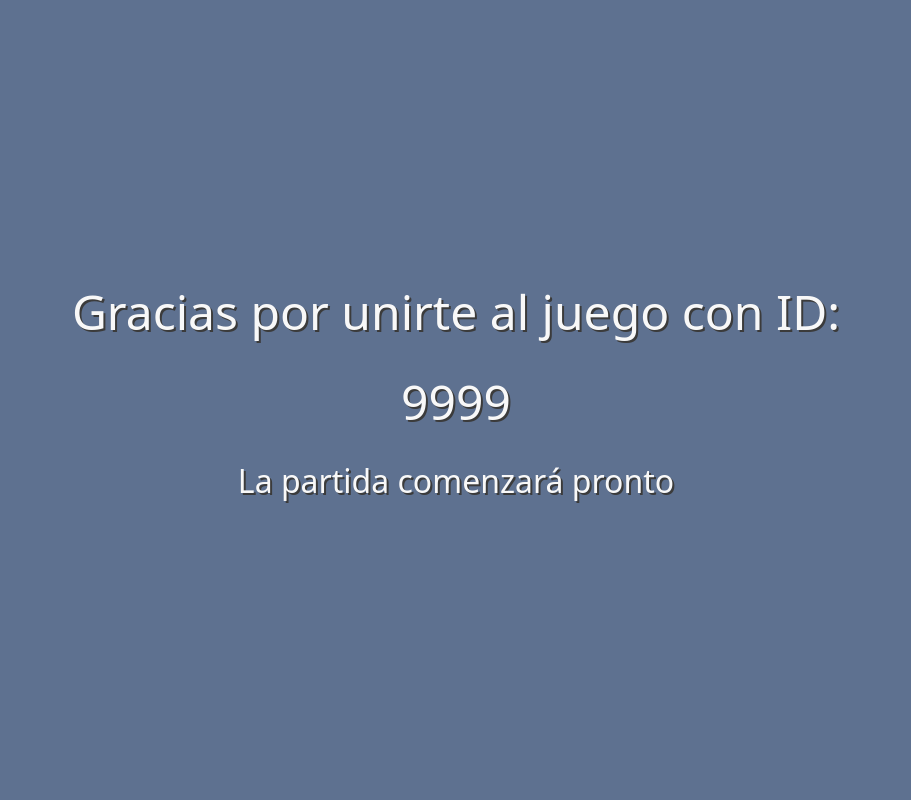
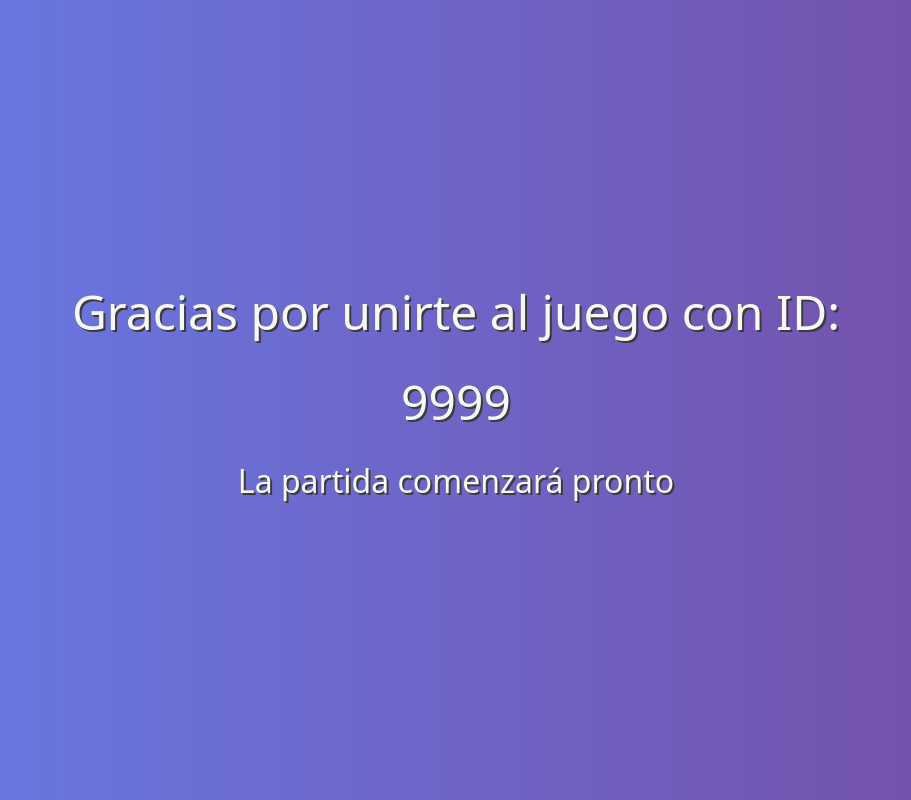
Before and after one commit to Monte-10/vueClient, a Vue app: page /wait in a window 1280 px wide. Shown: the whole page, without its empty margins (184-1095 px from the left). Built offline with nearby package versions, Linux system fonts and the light colour scheme; no server answers.

Commit message:
Dejo asi el css que esta bonito

```diff
--- a/src/views/VistaEsperar.vue
+++ b/src/views/VistaEsperar.vue
@@ -1,7 +1,5 @@
 <template>
-  <div
-    class="container d-flex justify-content-center align-items-center vh-100"
-  >
+  <div id="container">
     <div class="row justify-content-center">
       <div class="wait-page__content justify-content-center">
         <h2 class="wait-page__title">Gracias por unirte al juego con ID:</h2>
@@ -13,6 +11,30 @@
 </template>
 
 <style>
+#container {
+  display: flex;
+  justify-content: space-evenly;
+  align-items: center;
+  flex-wrap: wrap;
+  flex-direction: column;
+  height: 100vh;
+  width: 100vw;
+
+  background: #667eea;
+
+
+  background: -webkit-linear-gradient(
+    to right,
+    rgba(102, 126, 234, 1),
+    rgba(118, 75, 162, 1)
+  );
+
+  background: linear-gradient(
+    to right,
+    rgba(102, 126, 234, 1),
+    rgba(118, 75, 162, 1)
+  );
+}
 .wait-page__content {
   display: flex;
   flex-direction: column;
@@ -36,6 +58,8 @@
   margin-bottom: 1rem;
   text-shadow: 2px 2px #3b3b3b;
 }
+
+
 </style>
 
 <script>
@@ -71,56 +95,7 @@ export default {
           console.log(error);
         });
     }, 1000);
-    const transitionTime = 5000;
 
-    // Cambia los colores
-    const colors = [
-      [66, 72, 116], // azul oscuro
-      [112, 140, 162], // gris azulado
-      [198, 198, 168], // verde grisaceo
-      [246, 232, 195], // beige
-      [243, 201, 136], // amarillo suave
-      [214, 148, 96], // naranja suave
-      [190, 86, 64], // rojo suave
-      [135, 56, 82], // rosa oscuro
-    ];
-
-    let currentColorIndex = 0;
-
-    // body de pagina
-    const body = document.getElementsByTagName("body")[0];
-
-    // Hace la transición
-    function transitionColor(currentTime) {
-      // Calcula el porcentaje de tiempo transcurrido
-      const percentage = currentTime / transitionTime;
-
-      // Cambia el rgb
-      const startColor = colors[currentColorIndex];
-      const endColor = colors[(currentColorIndex + 1) % colors.length];
-      const interpolatedColor = startColor.map((value, index) => {
-        const delta = endColor[index] - value;
-        return Math.round(value + delta * percentage);
-      });
-
-      // Cambia el fondo
-      body.style.backgroundColor = `rgb(${interpolatedColor[0]}, ${interpolatedColor[1]}, ${interpolatedColor[2]})`;
-
-      // Sigue la transición si no se ha completado
-      if (currentTime < transitionTime) {
-        requestAnimationFrame(() => {
-          transitionColor(currentTime + 10); // vuelve a llamar a la funcion
-        });
-      } else {
-        // cambia de color
-        currentColorIndex = (currentColorIndex + 1) % colors.length;
-        // siguiente transición
-        transitionColor(0);
-      }
-    }
-
-    // Inicia todo
-    transitionColor(0);
   },
   beforeUnmount() {
     clearInterval(this.interval);
--- a/src/views/VistaUnirse.vue
+++ b/src/views/VistaUnirse.vue
@@ -31,7 +31,7 @@
                   type="submit"
                   class="btn btn-outline-primary w-100 mt-4"
                 >
-                  Join
+                  Unirse
                 </button>
               </form>
               <div class="alert alert-danger mt-4" role="alert" v-if="error">
```
